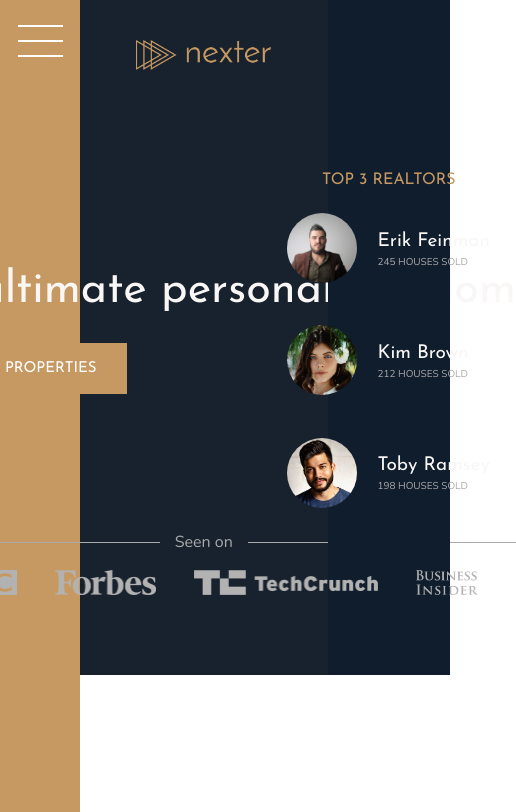
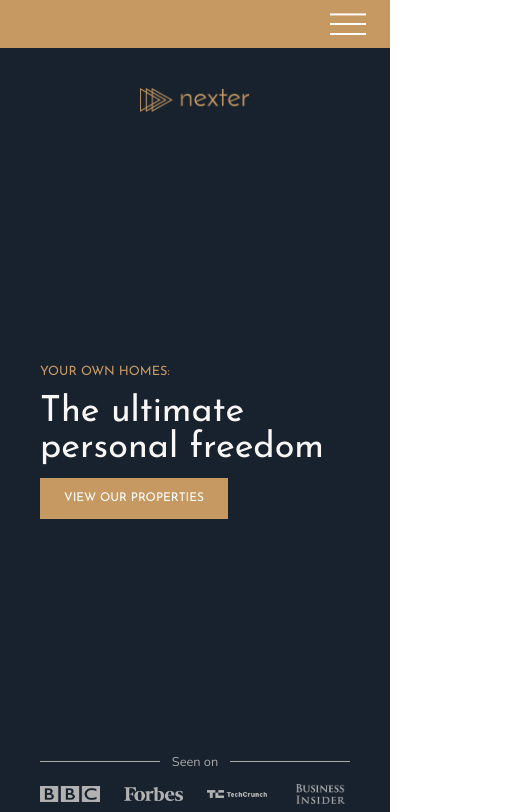
Before and after one commit to NarminGale/Nexter-Project, a website: page index.html in a window 390 px wide. Shown: the top 812 px of the page, 516 px wide, since content can reach past the window. Drawn offline with nearby package versions, Linux system fonts and the light colour scheme.

Commit message:
Make page responsive

```diff
--- a/css/style.css
+++ b/css/style.css
@@ -8,6 +8,9 @@
 html {
   box-sizing: border-box;
   font-size: 62.5%; }
+  @media only screen and (max-width: 75em) {
+    html {
+      font-size: 50%; } }
 
 body {
   font-family: "Nunito", sans-serif;
@@ -19,6 +22,13 @@ body {
   display: grid;
   grid-template-rows: 80vh min-content 40vw repeat(3, min-content);
   grid-template-columns: [sidebar-start] 8rem [sidebar-end full-start] minmax(6rem, 1fr) [center-start] repeat(8, [col-start] minmax(min-content, 14rem) [col-end]) [center-end] minmax(6rem, 1fr) [full-end]; }
+  @media only screen and (max-width: 62.5em) {
+    .container {
+      grid-template-rows: 6rem 80vh min-content 40vw repeat(3, min-content);
+      grid-template-columns: [full-start] minmax(6rem, 1fr) [center-start] repeat(8, [col-start] minmax(min-content, 14rem) [col-end]) [center-end] minmax(6rem, 1fr) [full-end]; } }
+  @media only screen and (max-width: 50em) {
+    .container {
+      grid-template-rows: 6rem calc(100vh - 6rem); } }
 
 .heading-1, .heading-2, .heading-3, .heading-4 {
   font-family: "Josefin Sans", sans-serif;
@@ -82,6 +92,12 @@ body {
   grid-row: 1 / -1;
   display: flex;
   justify-content: center; }
+  @media only screen and (max-width: 62.5em) {
+    .sidebar {
+      grid-column: 1 / -1;
+      grid-row: 1 / 2;
+      justify-content: flex-end;
+      align-items: center; } }
 
 .nav-btn {
   border: none;
@@ -100,6 +116,14 @@ body {
     transform: translateY(-1.5rem); }
   .nav-btn::after {
     transform: translateY(1.3rem); }
+  @media only screen and (max-width: 62.5em) {
+    .nav-btn {
+      margin-top: 0;
+      margin-right: 3rem; }
+      .nav-btn::before {
+        transform: translateY(-1.2rem); }
+      .nav-btn::after {
+        transform: translateY(1rem); } }
 
 .header {
   background-color: #54483a;
@@ -110,10 +134,16 @@ body {
   padding: 8rem;
   padding-top: 4rem;
   display: grid;
-  grid-template-rows: 1fr min-content 6rem 1fr;
-  grid-template-columns: max-content;
+  grid-template-rows: 1fr min-content minmax(6rem, min-content) 1fr;
+  grid-template-columns: minmax(min-content, max-content);
   grid-row-gap: 1.5rem;
   justify-content: center; }
+  @media only screen and (max-width: 50em) {
+    .header {
+      grid-column: 1 / -1; } }
+  @media only screen and (max-width: 37.5em) {
+    .header {
+      padding: 5rem; } }
   .header__logo {
     height: 3rem;
     justify-self: center; }
@@ -134,10 +164,13 @@ body {
       background-color: currentColor; }
   .header__seenon-logos {
     display: grid;
-    grid-template-columns: repeat(4, max-content);
-    justify-content: space-evenly; }
+    grid-template-columns: repeat(4, 1fr);
+    grid-column-gap: 3rem;
+    justify-items: center;
+    align-items: center; }
     .header__seenon-logos img {
-      height: 2.5rem;
+      max-height: 2.5rem;
+      max-width: 100%;
       filter: brightness(70%); }
 
 .realtors {
@@ -149,11 +182,20 @@ body {
   justify-content: center;
   justify-items: center;
   grid-row-gap: 2rem; }
+  @media only screen and (max-width: 50em) {
+    .realtors {
+      grid-column: 1 / -1; } }
   .realtors__list {
     display: grid;
     grid-template-columns: min-content max-content;
     grid-gap: 5vh 2rem;
     align-items: center; }
+    @media only screen and (max-width: 50em) {
+      .realtors__list {
+        grid-template-columns: repeat(3, min-content max-content); } }
+    @media only screen and (max-width: 37.5em) {
+      .realtors__list {
+        grid-template-columns: min-content max-content; } }
   .realtors__img {
     width: 7rem;
     height: 7rem;
@@ -197,19 +239,33 @@ body {
   background-position: center;
   /* Center the image */
   background-size: cover; }
+  @media only screen and (max-width: 50em) {
+    .story__pictures {
+      grid-column: 1 / -1;
+      padding: 6rem; } }
 
 .story__image--1 {
   width: 100%;
   grid-row: 2 / 6;
   grid-column: 2 / 6;
-  box-shadow: 0 2rem 5rem rgba(0, 0, 0, 0.4); }
+  box-shadow: 0 2rem 5rem rgba(0, 0, 0, 0.4);
+  object-fit: cover; }
+  @media only screen and (max-width: 50em) {
+    .story__image--1 {
+      grid-column: 1 / 5;
+      grid-row: 1 / -1; } }
 
 .story__image--2 {
   width: 115%;
   grid-row: 4 / 6;
   grid-column: 4 / 7;
   z-index: 20;
-  box-shadow: 0 2rem 5rem rgba(0, 0, 0, 0.4); }
+  box-shadow: 0 2rem 5rem rgba(0, 0, 0, 0.4);
+  object-fit: cover; }
+  @media only screen and (max-width: 50em) {
+    .story__image--2 {
+      grid-row: 1 / -1;
+      width: 100%; } }
 
 .story__content {
   grid-column: col-start 5 / full-end;
@@ -217,6 +273,10 @@ body {
   display: grid;
   align-content: center;
   justify-items: start; }
+  @media only screen and (max-width: 50em) {
+    .story__content {
+      grid-column: 1 / -1;
+      grid-row: 5 / 6; } }
 
 .story__text {
   font-size: 1.5rem;
```
